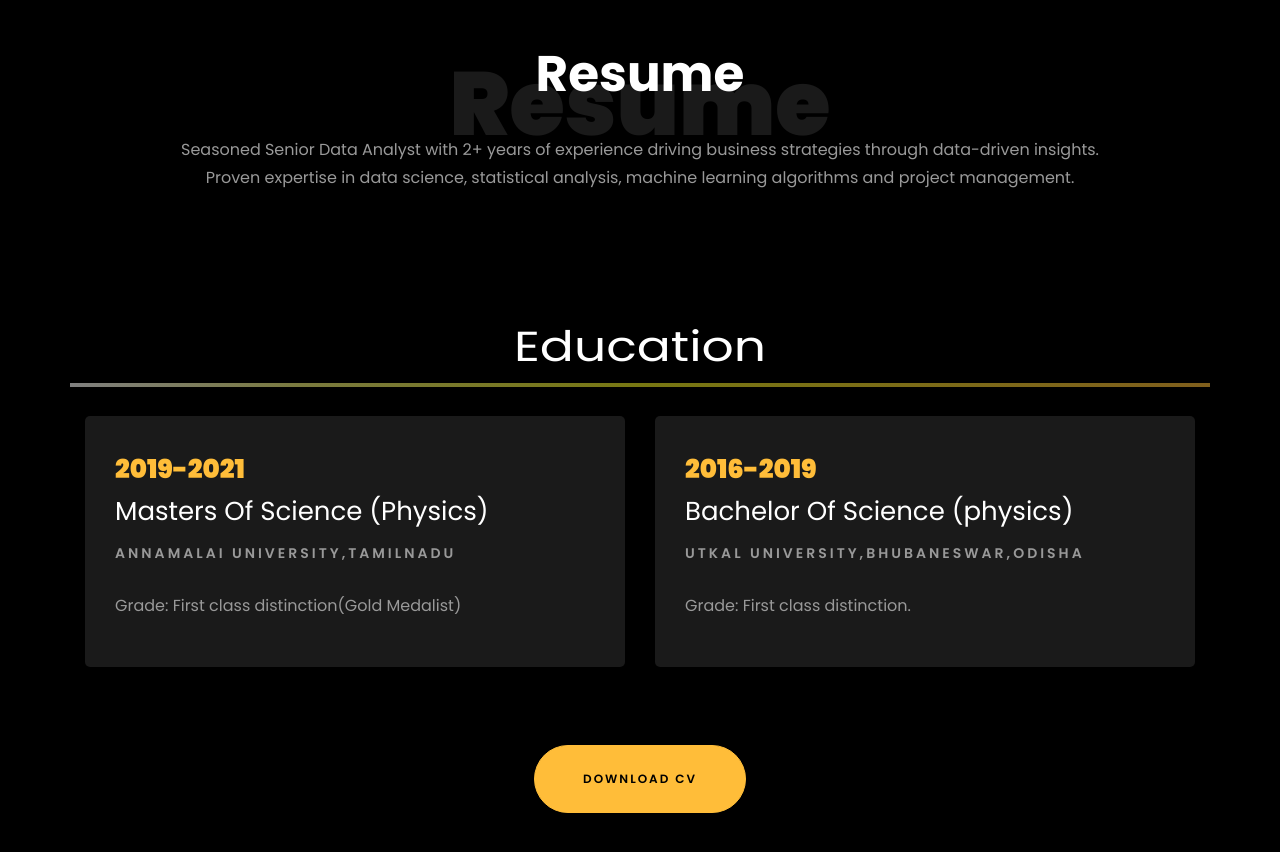
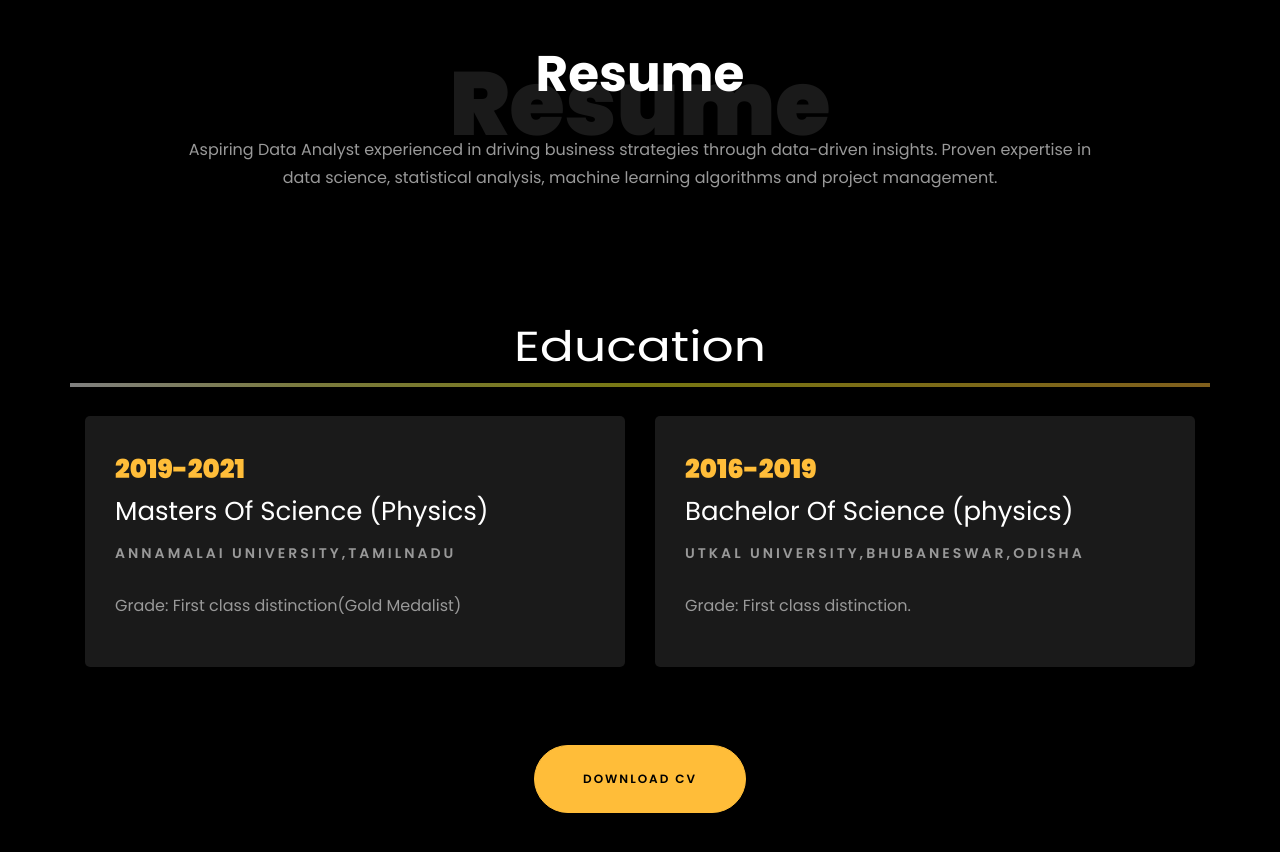
Before and after one commit to TPrasad98/TPrasad98.github.io, a plain HTML site: page index.html in a window 1280 px wide. Shown: the part 1700-2552 px from the top of the page. Drawn offline with Linux system fonts and the light colour scheme; files whose address does not match are found by name.

Commit message:
index.html

```diff
--- a/index.html
+++ b/index.html
@@ -312,7 +312,7 @@
           <div class="col-md-10 heading-section text-center ftco-animate">
           	<h1 class="big big-2">Resume</h1>
             <h2 class="mb-4">Resume</h2>
-            <p>Seasoned Senior Data Analyst with 2+ years of experience driving business strategies through data-driven insights. Proven expertise in data science, statistical analysis, machine learning algorithms and project management.</p>
+            <p>Aspiring Data Analyst experienced in driving business strategies through data-driven insights. Proven expertise in data science, statistical analysis, machine learning algorithms and project management.</p>
           </div>
         </div>
 
```
